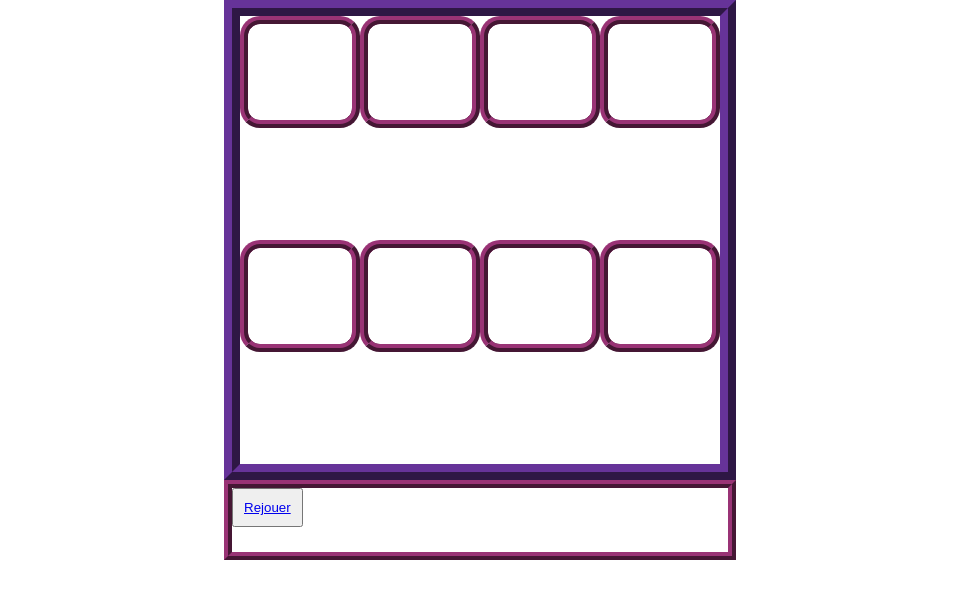
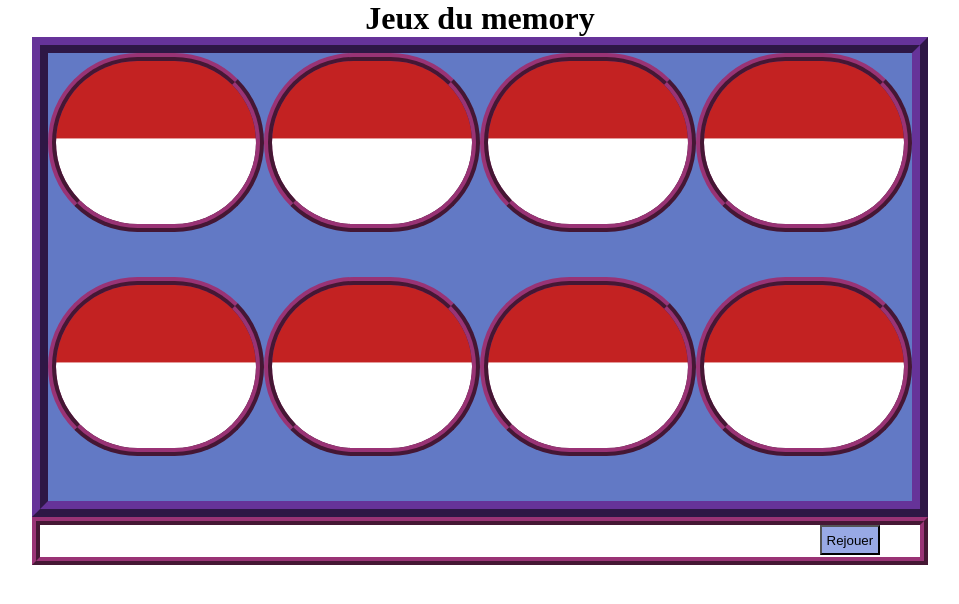
Before and after one commit to manu-cj/Memory-Game, a plain HTML site: page index.html in a window 1280 px wide. Both pictures are taken after a click on the button "start". Shown: the whole page, without its empty margins (160-1119 px from the left). Drawn offline with Linux system fonts and the light colour scheme.

Commit message:
Avancement de la verification

```diff
--- a/assets/css/style.css
+++ b/assets/css/style.css
@@ -15,27 +15,41 @@ body {
     width: 40%;
     height: 30em;
     border: ridge 1em rebeccapurple;
-    display: flex;
+    display: none;
+    justify-content: space-around;
     flex-direction: row;
     flex-wrap: wrap;
-
+background-color: #6279c5;
 }
 
 #etatJeux {
     width: 40%;
-    height: 5em;
+    height: 3em;
     border: ridge 0.5em #993375;
+    display: flex;
+    flex-direction: row;
+    justify-content: space-around;
+    flex-wrap: nowrap;
+}
+
+#score {
+    width: 33%;
+}
+
+#tentative {
+    width: 33%;
 }
 
 .box {
     width: 25%;
-    height: 25%;
+    height: 40%;
     border: ridge 0.5em #993375;
     perspective: 1000px;
     transition: transform 0.8s;
     transform-style: preserve-3d;
-    border-radius: 20px;
+    border-radius: 100px;
     background-size: cover;
+    background: linear-gradient(0deg, rgba(255,255,255,1) 52%, rgba(195,34,34,1) 53%);
 }
 
 .box:hover {
@@ -63,9 +77,48 @@ img {
 }
 
 #start {
-    padding: 10px;
+    padding: 5px;
+    height: 30px;
+    background-color: #98a9e5;
 }
 
 .hidden {
     display: none;
 }
+
+a {
+    text-decoration-line: none;
+    color: black;
+}
+
+#start:hover {
+    cursor: pointer;
+    background-color: #6279c5;
+}
+
+
+@media screen and (min-width: 320px) {
+    #jeux {
+        width: 90%;
+    }
+    .box {
+        width: 50%;
+        height: 25%;
+    }
+    #etatJeux {
+        width: 90%;
+    }
+}
+
+@media screen and (min-width: 620px) {
+    #jeux {
+        width: 70%;
+    }
+    .box {
+        width: 25%;
+        height: 40%;
+    }
+    #etatJeux {
+        width: 70%;
+    }
+}
--- a/assets/js/app.js
+++ b/assets/js/app.js
@@ -192,6 +192,7 @@ box8.click(function () {
 })
 
 $('#start').click(function () {
+    document.querySelector('#jeux').style.display = 'flex';
     start()
     $('#start').html('<a href="index.html">Rejouer</a>');
 })
--- a/index.html
+++ b/index.html
@@ -3,10 +3,11 @@
 <head>
     <meta charset="UTF-8">
     <title>Memory game</title>
+    <meta name="viewport" content="width=device-width, initial-scale=1">
     <link rel="stylesheet" href="assets/css/style.css">
 </head>
 <body>
-
+<h1>Jeux du memory</h1>
 
 <div id="jeux">
     <div id="box1" class="box">
```
